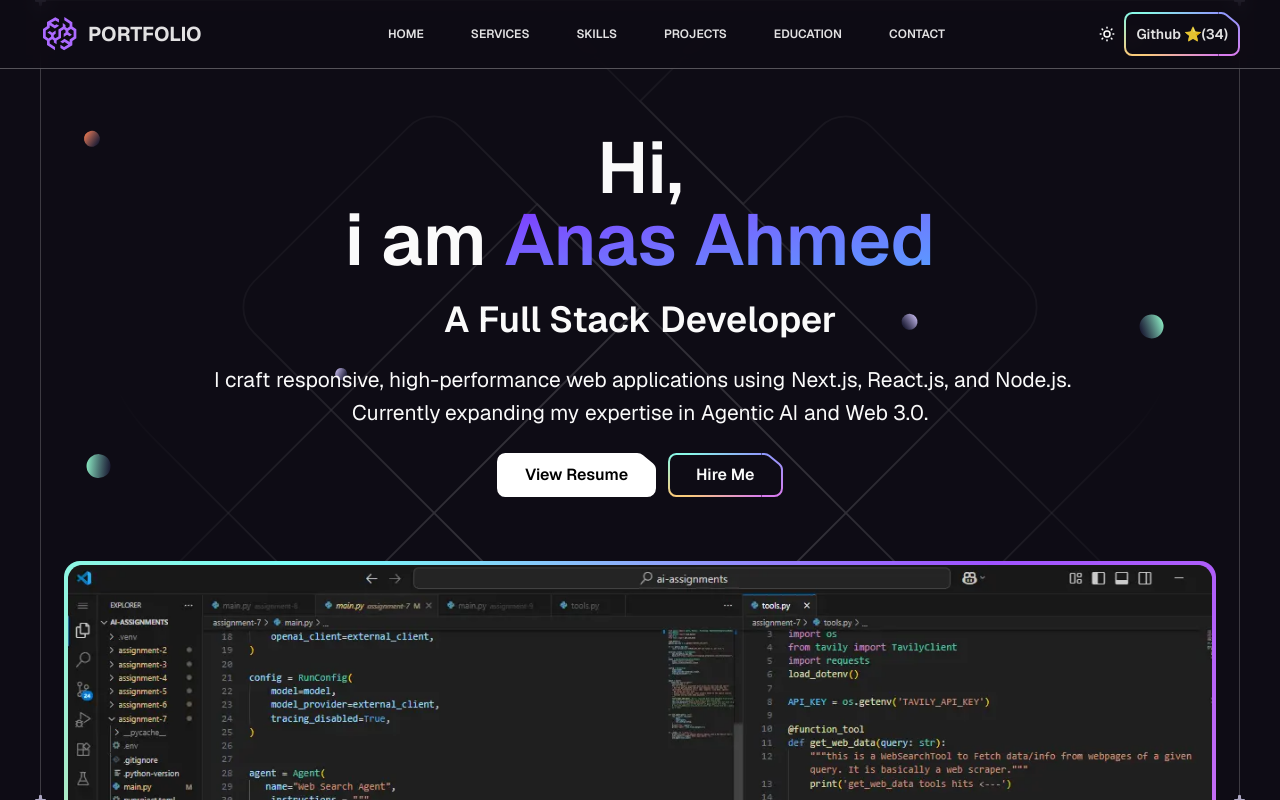
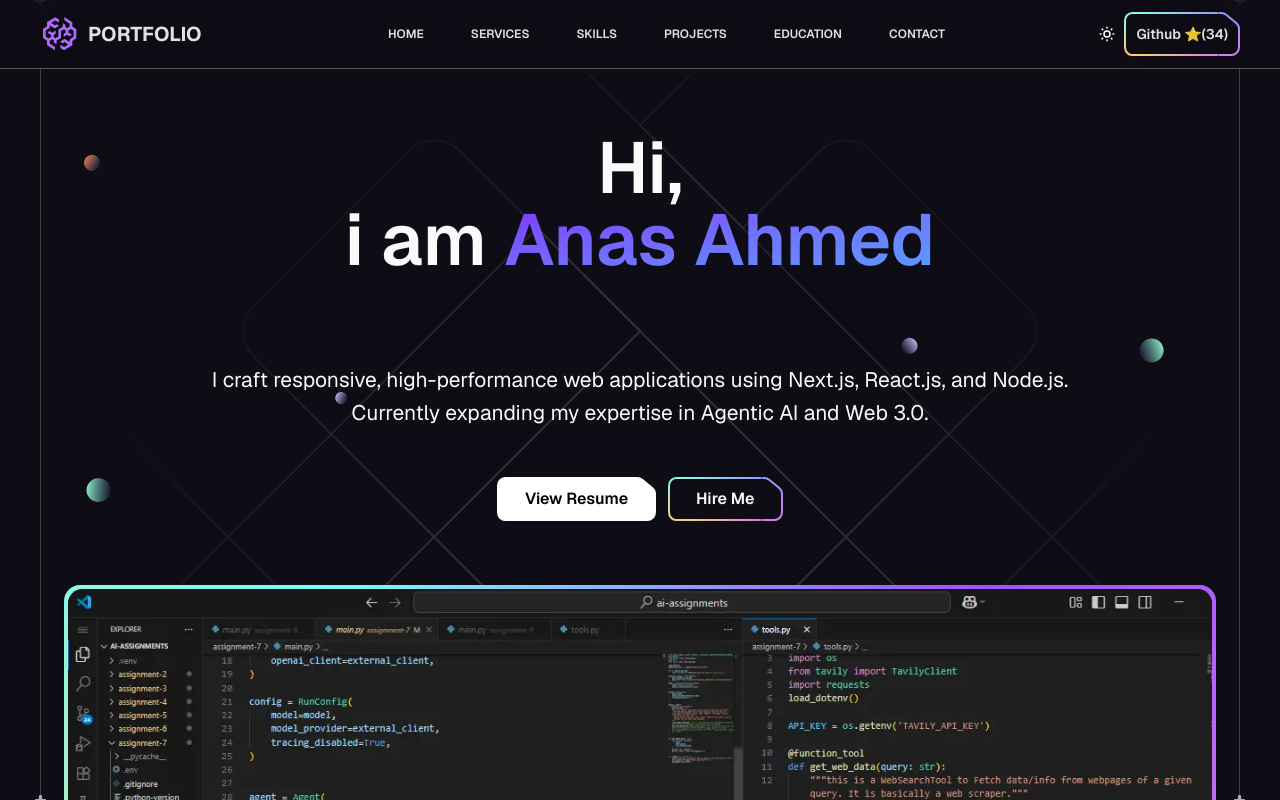
Before and after one commit to AnasAAhmed/nextjs-portfolio, a Next.js app: page / in a window 1280 px wide. Shown: the top 800 px of the page. Built offline with nearby package versions, Linux system fonts and the light colour scheme.

Commit message:
UX Optimized  & lag Fixed

```diff
--- a/app/globals.css
+++ b/app/globals.css
@@ -142,12 +142,12 @@ html.light {
 }
 
 /* for ssr html animations */
-@keyframes splitFadeUp {
+@keyframes fadeUp {
   0% {
     opacity: 0;
     transform: translateY(var(--y, 12px));
-    filter: blur(5px);
   }
+
   100% {
     opacity: 1;
     transform: translateY(0);
@@ -157,7 +157,7 @@ html.light {
 
 .split-text-item {
   opacity: 0;
-  animation-name: splitFadeUp;
+  animation-name: fadeUp;
   animation-fill-mode: forwards;
   animation-timing-function: ease-out;
 }
@@ -166,11 +166,32 @@ html.light {
   0% {
     opacity: 0;
   }
+
   100% {
     opacity: 1;
   }
 }
 
+.h1-fade {
+  opacity: 0;
+  animation-name: fadeUp;
+  animation-fill-mode: forwards;
+  animation-timing-function: ease-out;
+  animation-duration: 0.3s;
+  animation-delay: 0.1s;
+  will-change: opacity, transform;
+
+}
+.h2-fade {
+  opacity: 0;
+  animation-name: fadeUp;
+  animation-fill-mode: forwards;
+  animation-timing-function: ease-out;
+  animation-duration: 0.3s;
+  animation-delay: 0.3s;
+  will-change: opacity, transform;
+
+}
 .p-fade {
   opacity: 0;
   animation-name: fade;
@@ -196,11 +217,11 @@ html.light {
 .hero-img-fadeUp {
   opacity: 0;
   will-change: opacity, transform;
-  animation-name: splitFadeUp;
+  animation-name: fadeUp;
   animation-fill-mode: forwards;
   animation-timing-function: ease-out;
   animation-duration: 0.3s;
-  animation-delay:0.9s;
+  animation-delay: 0.9s;
 }
 
 @media (prefers-reduced-motion: reduce) {
@@ -210,3 +231,13 @@ html.light {
     transform: none;
   }
 }
+
+.responsive-filter {
+  filter: blur(5px);
+}
+
+@media only screen and (max-width: 600px) {
+  .responsive-filter {
+    filter: blur(0px);
+  }
+}
--- a/components/design-components/Hero.tsx
+++ b/components/design-components/Hero.tsx
@@ -4,6 +4,7 @@ import Section from "./Section";
 import { BackgroundCircles, BottomLine, ImaheBtm, Parallax } from "./design/Hero";
 import Image from "next/image";
 import { SplitText2 } from "../ui/split-text-ssr";
+import SplitText from "../ui/split-text";
 
 const Hero = () => {
 
@@ -17,29 +18,28 @@ const Hero = () => {
     >
       <div className="container pb-10 mt-1 sm:mt-20 md:mt-30 relative " >
         <div className="relative z-1 max-w-[76rem] mx-auto text-center mb-[4rem] ">
-          <h1 className="text-4xl font-semibold md:texts-4xl lg:text-7xl mbf-6">
+          <h1 className="h1-fade text-4xl font-semibold md:texts-4xl lg:text-7xl mbf-6">
             Hi, <br /> i am
             <span className="bg-clip-text bg-gradient-to-tl from-blue-400 to-violet-600  text-transparent">
               &nbsp;Anas Ahmed
             </span>
           </h1>
           <br />
+          <h2 className="h2-fade sm:hidden text-xl font-semibold md:text-2xl lg:text-4xl mb-3 sm:mb-6">
+            A Full Stack Developer
+          </h2>
           <SplitText2
             text="A Full Stack Developer"
             mode="words"
-            className="text-xl font-semibold md:text-2xl lg:text-4xl mb-3 sm:mb-6"
+            className="text-xl max-sm:hidden font-semibold md:text-2xl lg:text-4xl mb-3 sm:mb-6"
             delayPerItem={0.07}
             duration={0.3}
             y={12}
           />
-          <SplitText2
-            text=" I craft responsive, high-performance web applications using Next.js, React.js, and Node.js. Currently expanding my expertise in Agentic AI and Web 3.0."
-            mode="words"
-            className="max-w-4xl font-normal mx-auto mb-6 text-sm md:text-lg lg:text-[21px]"
-            delayPerItem={0.02}
-            duration={0.2}
-            y={7}
-          />
+
+          <p className="p-fade md:hdidden max-w-4xl font-normal mx-auto mb-6 text-sm md:text-lg lg:text-[21px]">
+            I craft responsive, high-performance web applications using Next.js, React.js, and Node.js. Currently expanding my expertise in Agentic AI and Web 3.0.
+          </p>
           <br />
           <Button className="mr-3 btns-fade" white title="Dont need to download, Just View in a tab" inNewTab href="/anas-ahmed-resume.pdf" >
             View Resume
--- a/components/design-components/Posts.tsx
+++ b/components/design-components/Posts.tsx
@@ -95,7 +95,7 @@ const Posts = ({ data2 }: { data2: PostType }) => {
                     <CarouselNext />
                     {/* </div> */}
                 </Carousel>
-                 <div className="flex justify-center mt-10">
+                 <div className="flex justify-center">
                     <Link
                         className="text-lg font-code font-bold tracking-wider uppercase border-white border-b-2"
                         href="https://www.linkedin.com/in/anas-ahmed-37258b319"
--- a/components/design-components/Projects.tsx
+++ b/components/design-components/Projects.tsx
@@ -96,7 +96,7 @@ const Projects = ({ crosses = true, data }: { crosses?: boolean; data: ProjectTy
 
                 </div>
 
-                <div className="flex justify-center mt-10">
+                <div className="flex justify-center">
                     <Link
                         className="text-lg font-code font-bold tracking-wider uppercase border-white border-b-2"
                         href="/projects"
--- a/components/design-components/Skills.tsx
+++ b/components/design-components/Skills.tsx
@@ -6,7 +6,6 @@ import { LeftCurve, RightCurve } from "./design/Collaboration";
 import Image from "next/image";
 import Heading from "./Heading";
 import SplitText from "../ui/split-text";
-import SkillsCircle from "./design/SkillsCircle";
 import { GradientLightLeft } from "./design/Benefits";
 
 const Skills = () => {
@@ -67,8 +66,30 @@ const Skills = () => {
 
             </div>
             <GradientLightLeft />
-            <SkillsCircle skills={skills} />
+            <ul>
+              {skills.map((app, index) => (
+                <li
+                  key={app.id}
+                  className="absolute top-0 left-1/2 h-1/2 -ml-[1.6rem] origin-bottom"
+                  style={{ rotate: `${index * 22.5}deg` }}
+                >
+                  <div
+                    title={app.title}
+                    className="relative cursor-pointer -top-[1.6rem] flex w-[3.2rem] h-[3.2rem] bg-n-7 border border-n-1/15 rounded-xl"
+                    style={{ rotate: `${-(index * 22.5)}deg` }}
 
+                  >
+                    <Image
+                      className="m-auto"
+                      width={app.width}
+                      height={app.height}
+                      alt={app.title}
+                      src={app.icon}
+                    />
+                  </div>
+                </li>
+              ))}
+            </ul>
             <LeftCurve />
             <RightCurve />
           </div>
--- a/components/design-components/design/Hero.tsx
+++ b/components/design-components/design/Hero.tsx
@@ -32,7 +32,7 @@ export const Parallax = () => {
   const parallaxRef = useRef(null);
 
   return (
-    <div ref={parallaxRef} className="max-sm:hidden scale-75 lg:scale-100">
+    <div ref={parallaxRef} className="masx-sm:hidden scale-75 lg:scale-100">
       < ScrollParallax isAbsolutelyPositioned >
         <ul className="absolute -left-[10rem] sm:-left-[5.5rem] bottom-[7.5rem] px-1 py-1 bg-n-9/40 backdrop-blur border border-foreground/50 rounded-2xl flex">
           {heroIcons.map((icon, index) => (
@@ -70,7 +70,7 @@ export const BackgroundCircles = ({ parallaxRef }: { parallaxRef?: any }) => {
       {/* MovingLines Svg */}
 
       <MovingLines
-        className="absolute w-[46rem] mxax-md:hidden md:w-[68rem] sm:w-[48rem] top-1/2 left-1/2 w-s[ss65.875rem] aspect-square borsder bsorder-n-2/10 rousnded-full -translate-x-1/2 -translate-y-1/2"
+        className="absolute w-[46rem] max-ssm:hidden md:w-[68rem] sm:w-[48rem] top-1/2 left-1/2 w-s[ss65.875rem] aspect-square borsder bsorder-n-2/10 rousnded-full -translate-x-1/2 -translate-y-1/2"
       />
 
       {/* Moving background colored circle balls */}
--- a/components/ui/split-text-ssr.tsx
+++ b/components/ui/split-text-ssr.tsx
@@ -29,7 +29,7 @@ export function SplitText2({
         return (
           <span
             key={i}
-            className={`split-text-item inline-block will-change-transform ${itemClassName}`}
+            className={`split-text-item responsive-filter inline-block will-change-transform ${itemClassName}`}
             style={{
               animationDelay: `${i * delayPerItem}s`,
               animationDuration: `${duration}s`,
--- a/components/ui/split-text.tsx
+++ b/components/ui/split-text.tsx
@@ -49,10 +49,10 @@ export default function SplitText({
         return (
           <motion.span
             key={i}
-            className={`inline-block will-change-transform ${itemClassName}`}
+            className={`responsive-filter inline-block will-change-transform ${itemClassName}`}
             initial={{ y, opacity: 0 }}
             style={{
-                filter: true ? "blur(5px)" : "none",
+                // filter: true ? "blur(5px)" : "none",
               }}
             {...(useWhileInView ?
               {
--- a/lib/constants/index.ts
+++ b/lib/constants/index.ts
@@ -4,7 +4,7 @@ export const navigation = [
     title: "Home",
     inNewTab:false,
     prefetch:false,
-    url: "/",
+    url: "/#hero",
     onlyMobile: false
   },
   {
```
Also changed, not shown: components/design-components/Features.tsx (+3 -4 lines), components/design-components/design/SkillsCircle.tsx (deleted, +0 -51 lines).
